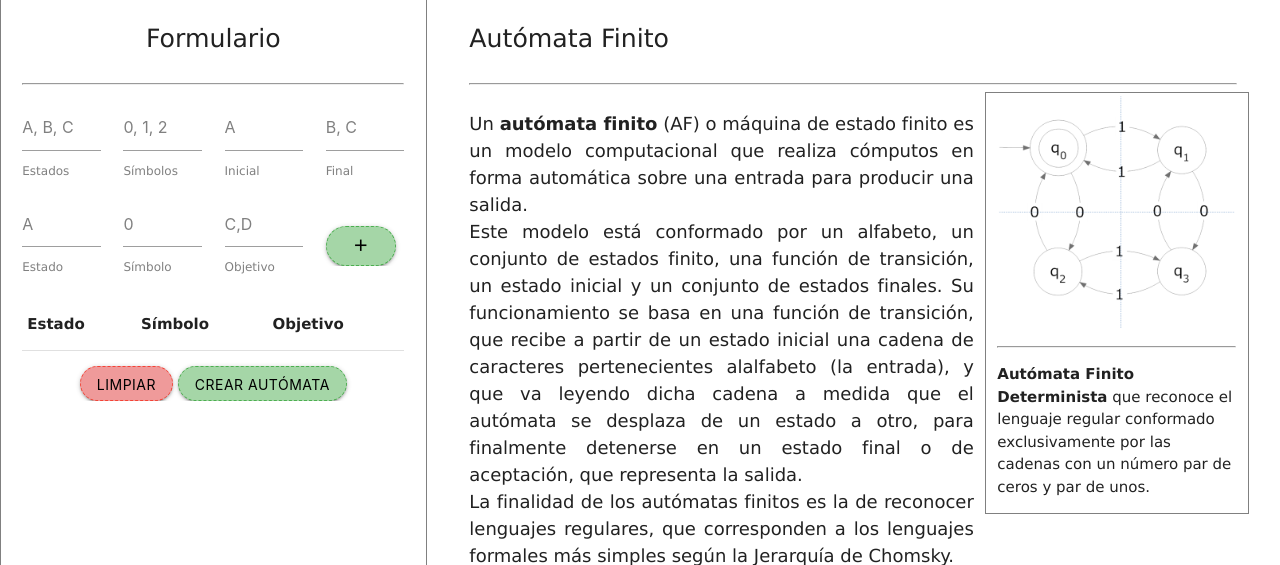
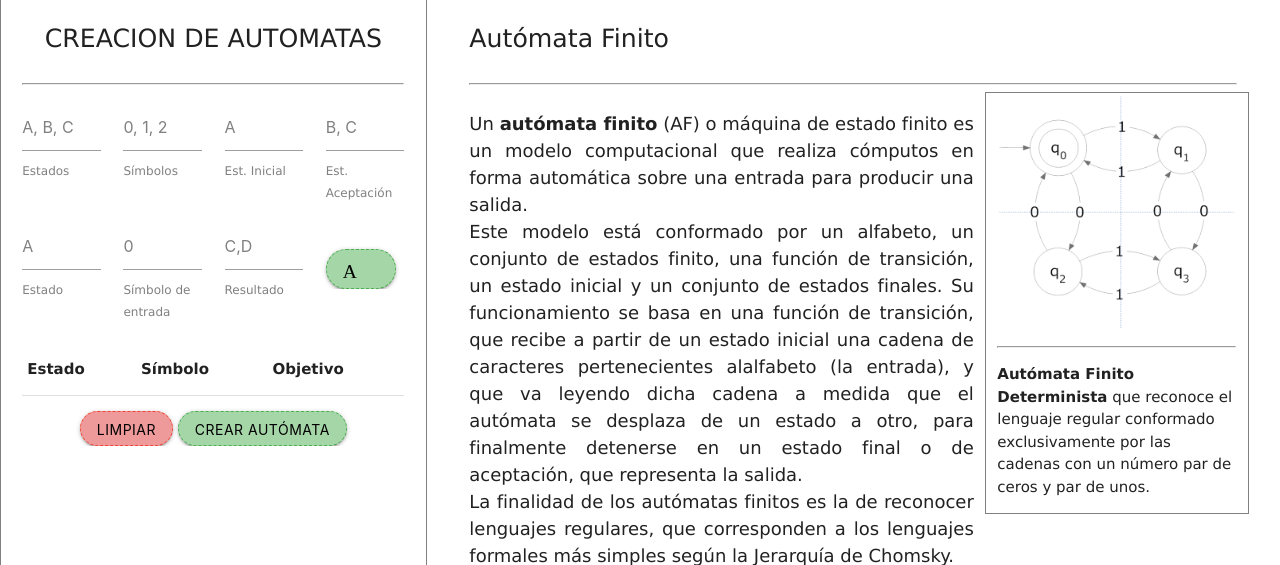
Before and after one commit to maurogarcesd/automatacreator, a Flask app: page / in a window 1280 px wide. Shown: the part 60-625 px from the top of the page. Run offline with Flask 2, Linux system fonts and the light colour scheme; lists and menus that the app fills with data are empty; some libraries are stand-ins or nearby versions.

Commit message:
labels actualizados

```diff
--- a/templates/automaton.html
+++ b/templates/automaton.html
@@ -1,7 +1,7 @@
 <div class="row">
     <div class="col l4 automaton-options">
         <div class="automaton-input-container">
-            <p class="flow-text center-align form-title">Formulario</p>
+            <p class="flow-text center-align form-title">CREACION DE AUTOMATAS</p>
             <hr>
             <form class="automaton-form" id="automatonForm">
                 <div class="row">
@@ -15,11 +15,11 @@
                     </div>
                     <div class="col s3">
                         <input class="validate" type="text" id="initialInput" name="initialInput" placeholder="A">
-                        <label class="" for="initialInput">Inicial</label>
+                        <label class="" for="initialInput">Est. Inicial</label>
                     </div>
                     <div class="col s3">
                         <input class="validate" type="text" id="finalInput" name="finalInput" placeholder="B, C">
-                        <label class="" for="finalInput">Final</label>
+                        <label class="" for="finalInput">Est. Aceptación</label>
                     </div>
                 </div>
                 <div class="row">
@@ -31,16 +31,16 @@
                     <div class="col s3">
                         <input class="validate" type="text" id="transitionSymbolInput" name="transitionInput"
                                placeholder="0">
-                        <label class="" for="transitionSymbolInput">Símbolo</label>
+                        <label class="" for="transitionSymbolInput">Símbolo de entrada</label>
                     </div>
                     <div class="col s3">
                         <input class="validate" type="text" id="transitionTargetInput" name="transitionInput"
                                placeholder="C,D">
-                        <label class="" for="transitionTargetInput">Objetivo</label>
+                        <label class="" for="transitionTargetInput">Resultado</label>
                     </div>
                     <div class="col s3">
                         <button class="btn btn-primary btn-add-transition hoverable" id="btnAddTransition">
-                            <i class="material-icons">add</i>
+                            <i class="material-icons">Agregar</i>
                         </button>
                     </div>
                 </div>
```
